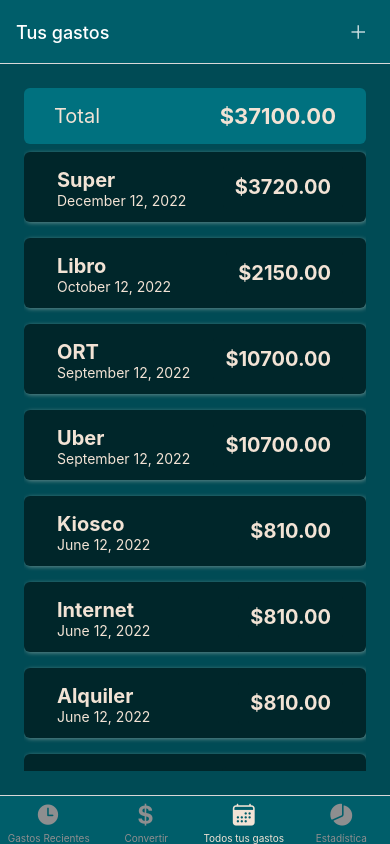
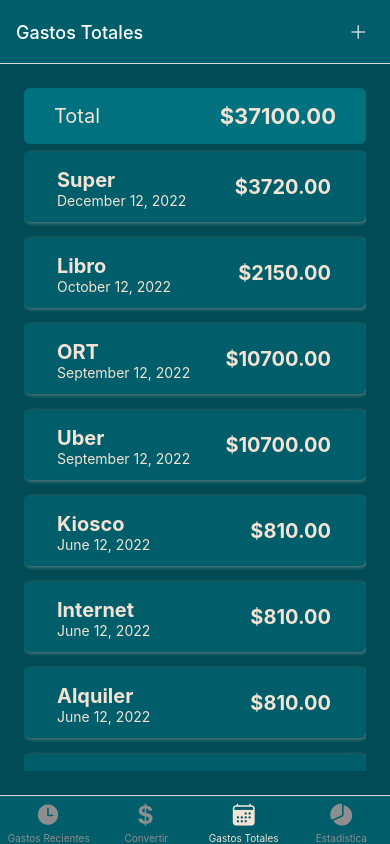
Before and after one commit to mdelrosario92/expense-tracker, a React Native app: screen /Todos in a window 390 px wide. Built offline with nearby package versions, Linux system fonts and the light colour scheme.

Commit message:
fix expense item color and bottom tab title

```diff
--- a/App.js
+++ b/App.js
@@ -61,8 +61,8 @@ function ExpensesOverview() {
         name="Todos"
         component={AllExpenses}
         options={{
-          title: 'Tus gastos',
-          tabBarLabel: 'Todos tus gastos',
+          title: 'Gastos Totales',
+          tabBarLabel: 'Gastos Totales',
           tabBarIcon: ({ color, size }) => (
             <Ionicons name="calendar" size={size} color={color} />
           ),
--- a/components/ExpensesOutput/ExpenseItem.js
+++ b/components/ExpensesOutput/ExpenseItem.js
@@ -41,7 +41,7 @@ const styles = StyleSheet.create({
   expenseItem: {
     padding: 13,
     marginVertical: 8,
-    backgroundColor: GlobalStyles.colors.expenses,
+    backgroundColor: GlobalStyles.colors.header,
     flexDirection: "row",
     justifyContent: "space-between",
     borderRadius: 6,
@@ -64,7 +64,7 @@ const styles = StyleSheet.create({
   amountContainer: {
     paddingHorizontal: 12,
     paddingVertical: 4,
-    backgroundColor: GlobalStyles.colors.expenses,
+    backgroundColor: GlobalStyles.colors.header,
     justifyContent: "center",
     alignItems: "center",
     borderRadius: 4,
```
